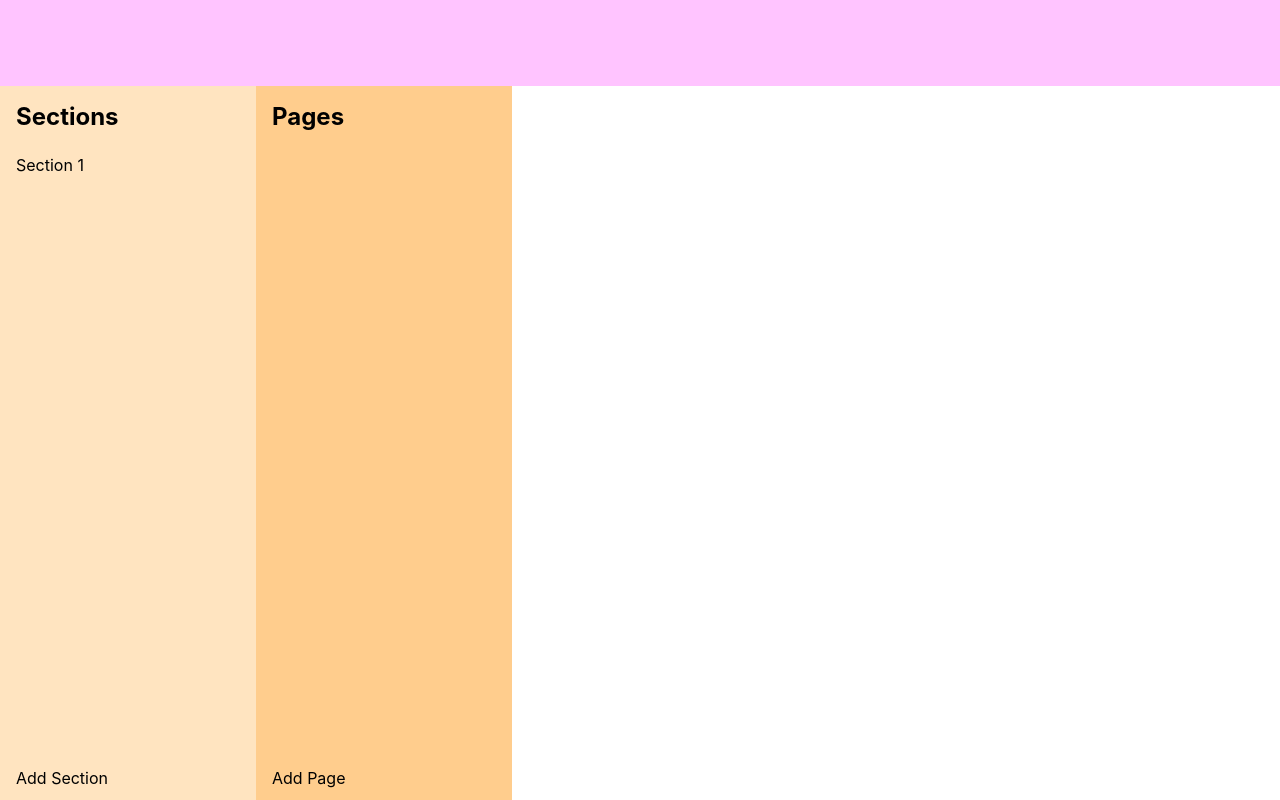
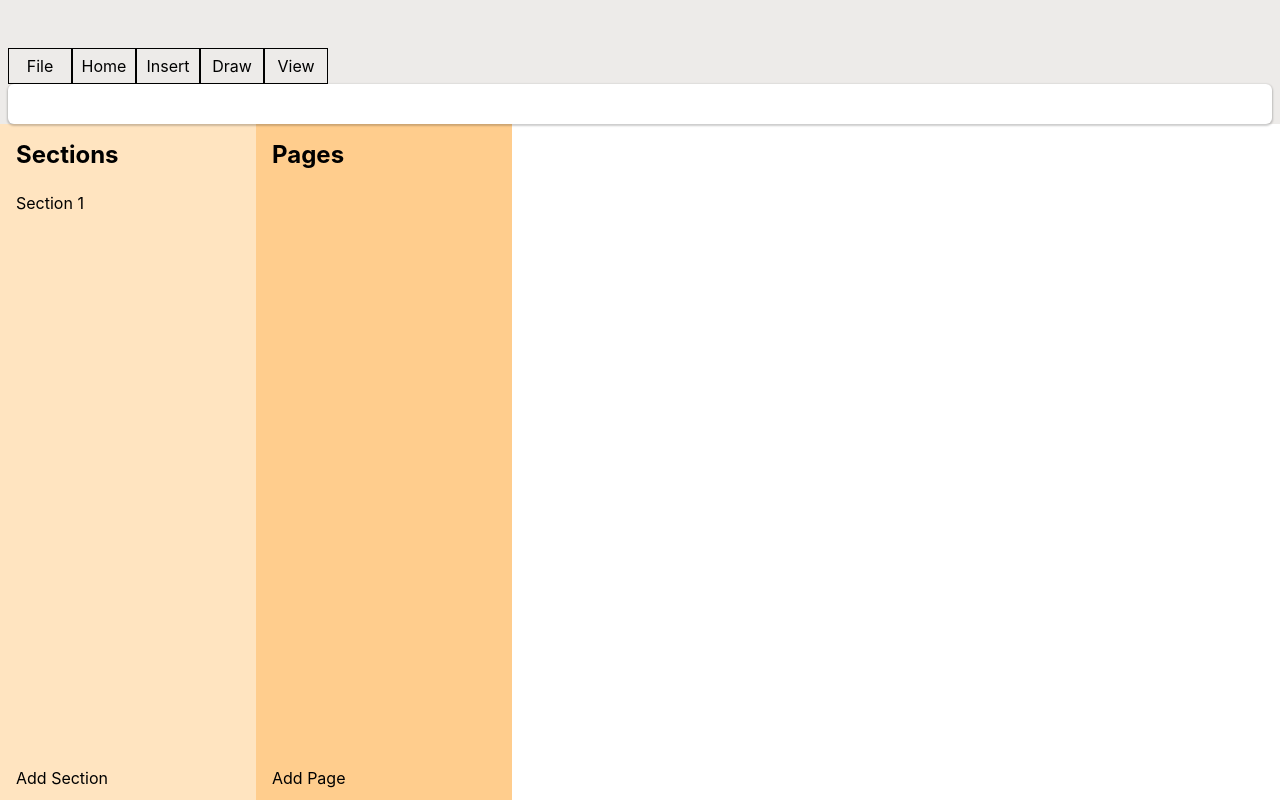
Before and after one commit to jjabides/one-note-clone, a React (Vite) app: page / in a window 1280 px wide. Built offline with nearby package versions, Linux system fonts and the light colour scheme.

Commit message:
Add initial layout for ribbon bar

```diff
--- a/src/App.tsx
+++ b/src/App.tsx
@@ -375,6 +375,21 @@ function App({ initialProps }: { initialProps: InitialProps }) {
 	return (
 		<div className="app" onContextMenu={e => onContextMenu(e, undefined)} onClick={e => e.button === 0 && setContextMenu(undefined)}>
 			<header>
+				<div className="header">
+
+				</div>
+				<div className="ribbon">
+					<div className="tabs">
+						<div className="file tab">File</div>
+						<div className="home tab">Home</div>
+						<div className="insert tab">Insert</div>
+						<div className="draw tab">Draw</div>
+						<div className="view tab">View</div>
+					</div>
+					<div className="tools">
+
+					</div>
+				</div>
 			</header>
 			<main>
 				<nav>
--- a/src/components/NavGroup.tsx
+++ b/src/components/NavGroup.tsx
@@ -28,7 +28,7 @@ export default function NavGroup({ title, items, selectedItemId, updateSelectedI
         if (!draggedItem || !items) return;
         e.preventDefault();
 
-        const offsetTop = 150;
+        const offsetTop = 190; // Offset from top of screen to ul
         const y = e.clientY - offsetTop - draggedItemOffset;
         let index = y / 40;
         if (index < 0) index = 0;
--- a/src/styles/App.css
+++ b/src/styles/App.css
@@ -2,13 +2,13 @@
   width: 100%;
   height: 100%;
   display: grid;
-  grid-template-rows: 86px 1fr;
+  grid-template-rows: auto 1fr;
   position: relative;
 }
 
 header {
   height: 100%;
-  background-color: rgb(255, 196, 255);
+  background-color: #edebe9;
 }
 
 main {
@@ -171,3 +171,45 @@ h5 {
   pointer-events: none;
   scale: 1.1;
 }
+
+.header {
+  width: 100%;
+  height: 48px;
+}
+
+.ribbon {
+  width: 100%;
+  height: 76px;
+  padding: 0px 8px 0px 8px;
+  position: relative;
+}
+
+.ribbon .tabs {
+  display: flex;
+  height: 36px;
+}
+
+.ribbon .tabs .tab {
+  width: 64px;
+  height: 36px;
+  display: flex;
+  align-items: center;
+  justify-content: center;
+  cursor: pointer;
+  border: 1px solid black;
+}
+
+.ribbon .tabs .tab:hover {
+  border-bottom: 1px solid rgba(128, 0, 128, 0.253);
+}
+
+.ribbon .tools {
+  width: calc(100% - 16px);
+  height: 40px;
+  border-radius: 6px;
+  background-color: white;
+  box-shadow: 0px 1px 2px 1px rgba(0,0,0,0.2);
+  position: absolute;
+  top: 36px;
+  left: 8px;
+}
```
